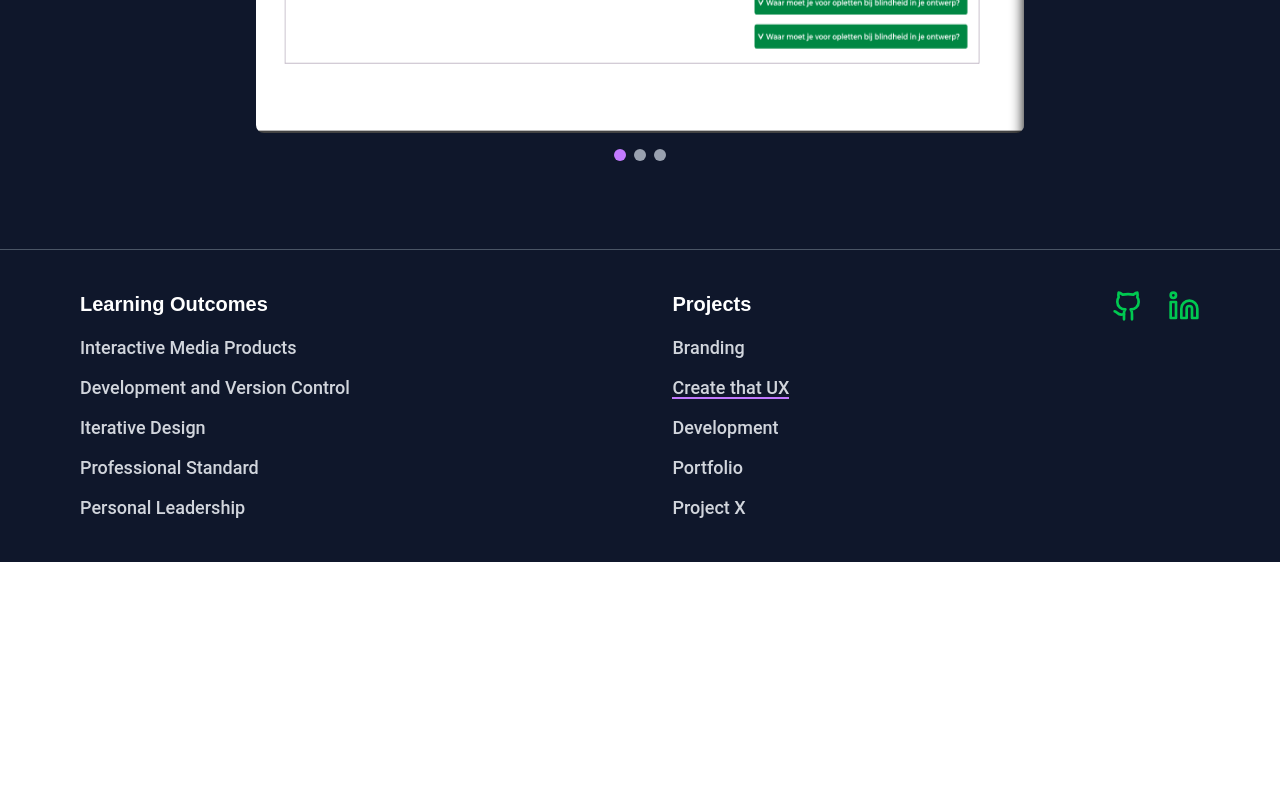
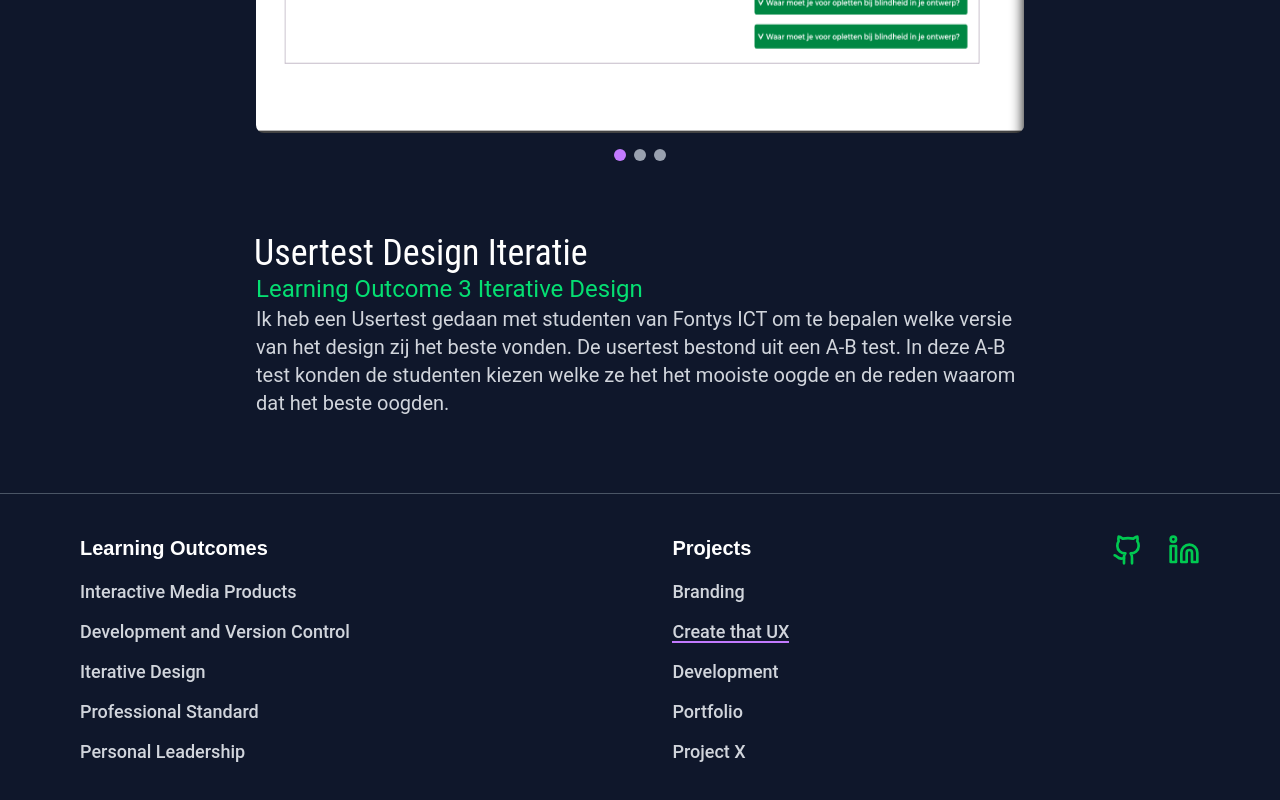
Before and after one commit to LuukyPuuky/Portfolio2.1, a Nuxt app: page /projects/cardan in a window 1280 px wide. Shown: the part 5080-5880 px from the top of the page. Before the commit the page ends 5642 px from the top, so only its background shows below. Built offline with nearby package versions, Linux system fonts and the light colour scheme.

Commit message:
update usertestfirst half.

```diff
--- a/pages/lo3.vue
+++ b/pages/lo3.vue
@@ -8,6 +8,10 @@ const products = [
   { text: "Linktree Boris", to: "/projects/branding#linktree" },
   { text: "Spotify Boris", to: "/projects/branding#spotify" },
   { text: "Design Proces Cardan", to: "/projects/cardan#designproces" },
+  {
+    text: "Usertest Designproces Cardan",
+    to: "/projects/cardan#UsertestCardanDesign",
+  },
 ];
 </script>
 
--- a/pages/projects/cardan.vue
+++ b/pages/projects/cardan.vue
@@ -306,6 +306,16 @@
               </button>
             </div>
           </ContentSection>
+
+          <ContentSection
+            id="UsertestCardanDesign"
+            class="scroll-mt-24"
+            title="Usertest Design Iteratie"
+            subtitle="Learning Outcome 3 Iterative Design"
+            description="Ik heb een Usertest gedaan met studenten van Fontys ICT om te bepalen welke versie van het design zij het beste vonden. De usertest bestond uit een A-B test. In deze A-B test konden de studenten kiezen welke ze het het mooiste oogde en de reden waarom dat het beste oogden."
+            :loNumber="3"
+          >
+          </ContentSection>
         </div>
       </div>
     </div>
```
